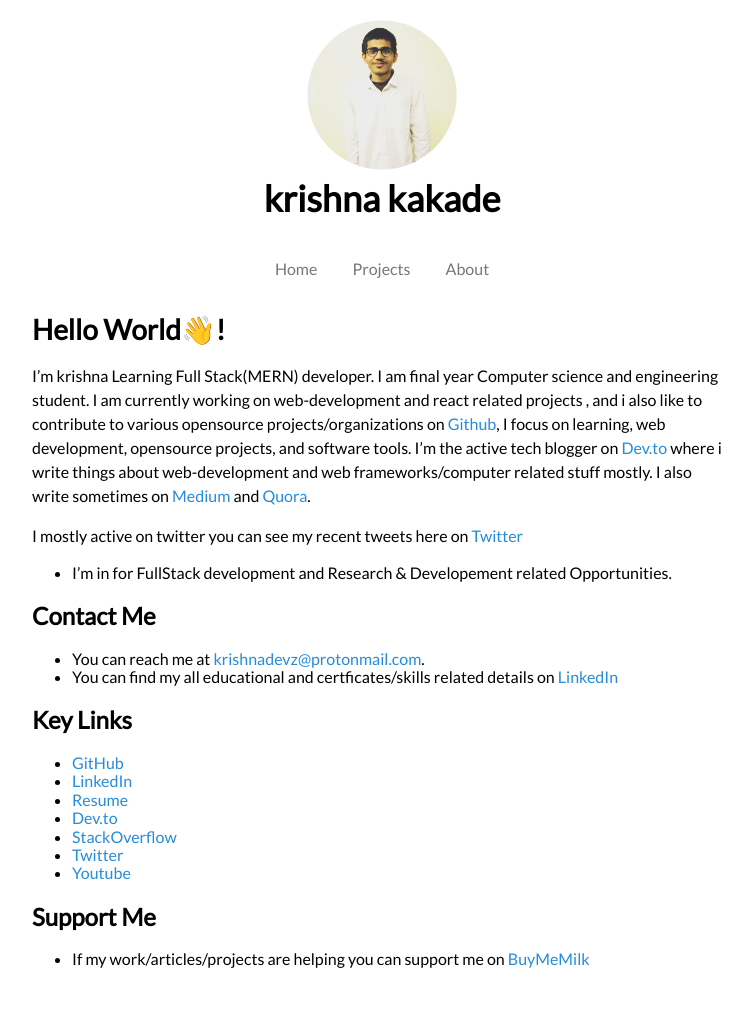
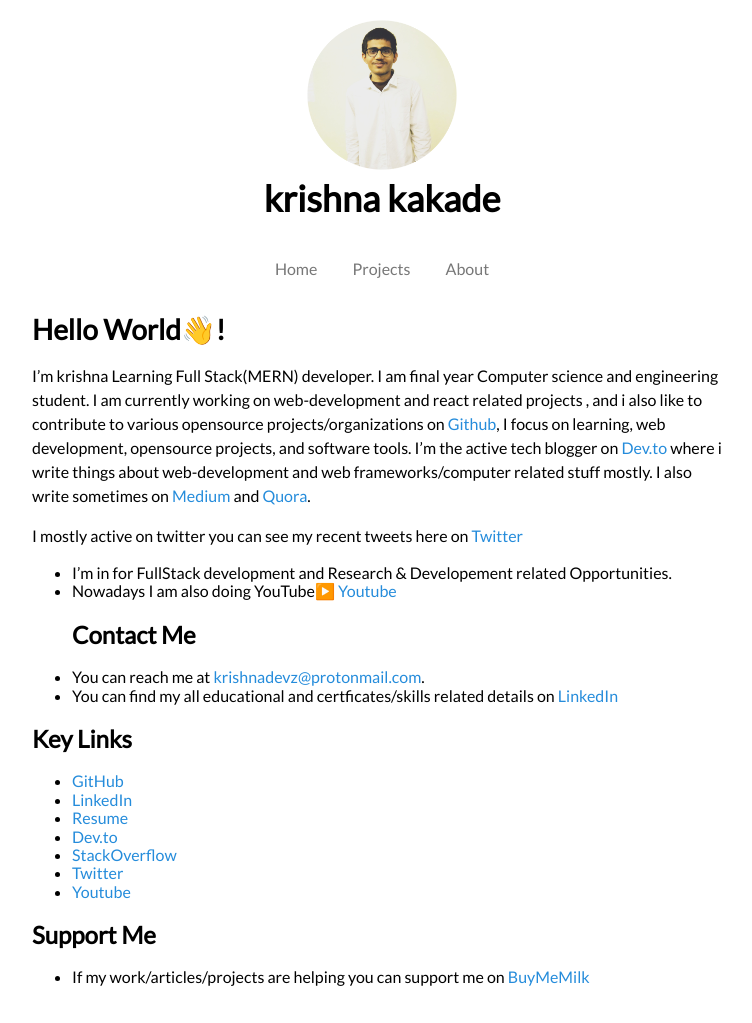
Before and after one commit to krishnadevz/krishnadevz.github.io, a Jekyll site: the page built from index.md, in a window 1280 px wide. Shown: the whole page, without its empty margins (258-1010 px from the left). Built offline with Jekyll 4.4.1, drawn with Linux system fonts in a browser that asks for light colours; nearby versions of some CDN libraries; our own code applies the rules of GitHub Pages for plain Markdown files.

Commit message:
Update index.md

```diff
--- a/index.md
+++ b/index.md
@@ -12,7 +12,7 @@ I also write sometimes on  [Medium](https://krishnakakade.medium.com/) and [Quor
 
 I mostly active on twitter you can see my recent tweets here on [Twitter](https://twitter.com/krishnadevz)
 * I'm in for FullStack development and Research & Developement related Opportunities.
-
+* Nowadays I am also doing YouTube▶️ [Youtube](https://www.youtube.com/channel/UCTtvSf6G8KHpeh2i8t48PsQ)
 ## Contact Me
 
 * You can reach me at [krishnadevz@protonmail.com](mailto:krishnadevz@protonmail.com).
```
